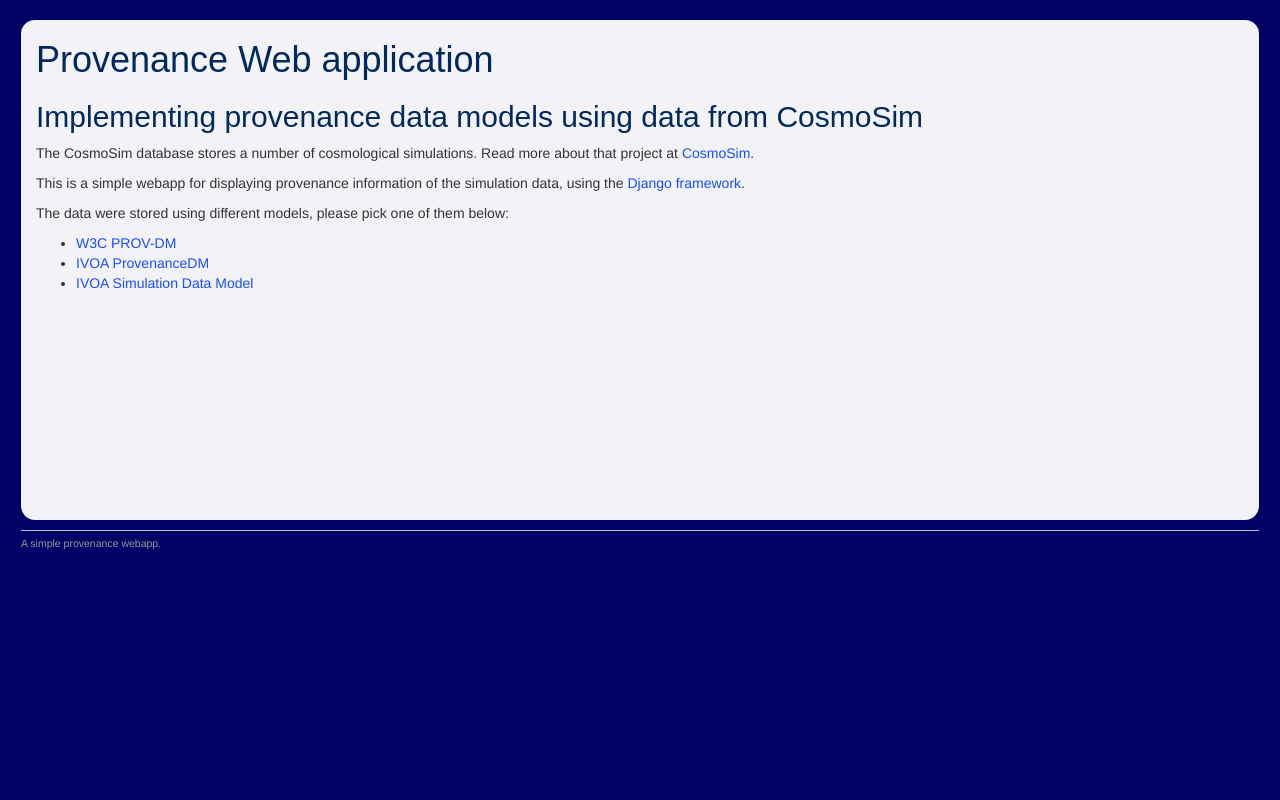
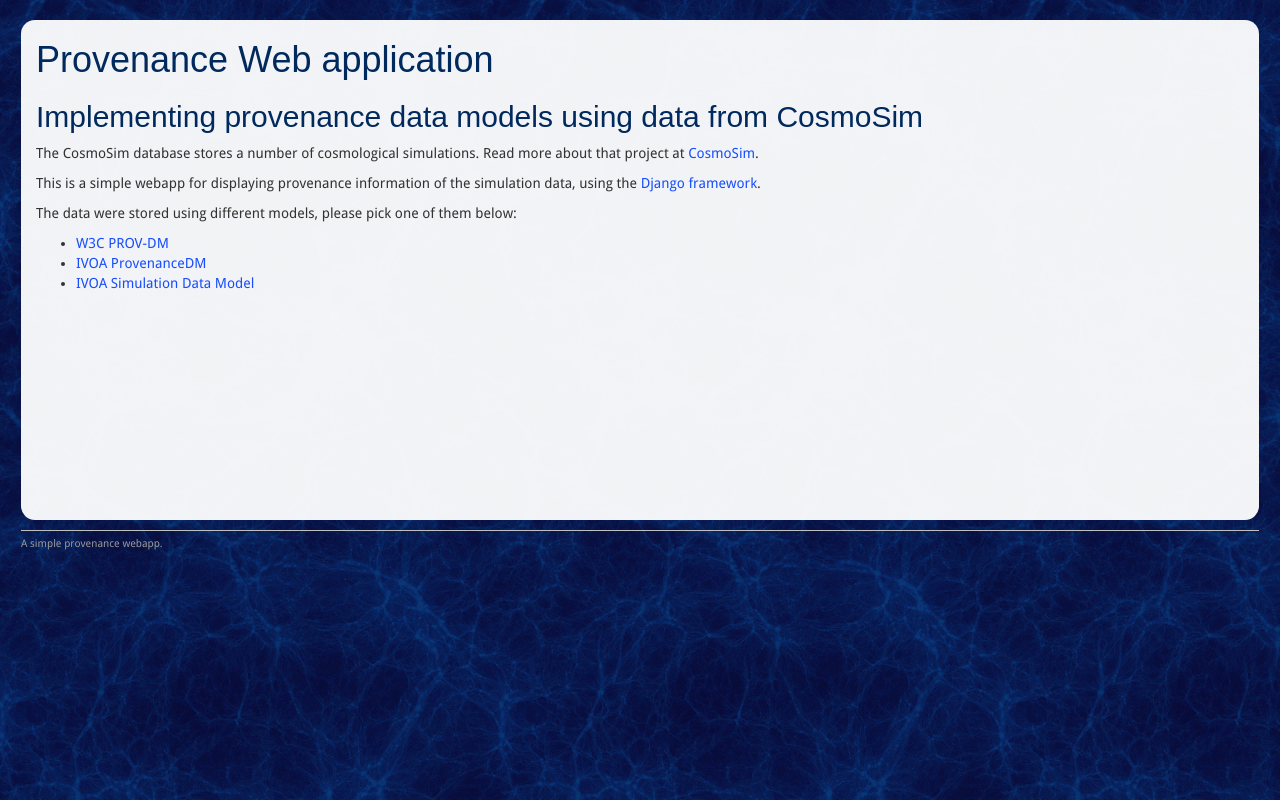
Before and after one commit to kristinriebe/django-provenance, a Django app: page / in a window 1280 px wide. Run offline with Django 3.2, Linux system fonts and the light colour scheme; some libraries are stand-ins or nearby versions.

Commit message:
Use relative path for background image (and font-file), static-variable not correctly loaded in css-file

```diff
--- a/core/static/core/style.css
+++ b/core/static/core/style.css
@@ -1,6 +1,6 @@
 @font-face {
     font-family: "Droid Sans";
-    src: url('{% static 'core/DroidSans.ttf' %}');
+    src: url('DroidSans.ttf');
 
 }
 
@@ -9,7 +9,7 @@ body {
   color: #333;
   padding-left: 1.5em;
   padding-right: 1.5em;
-  background-image: url('{% static 'core/background.png' %}');
+  background-image: url("background.png");
   background-color: #000066;
   background-repeat: repeat;
   height: 100%;
```
